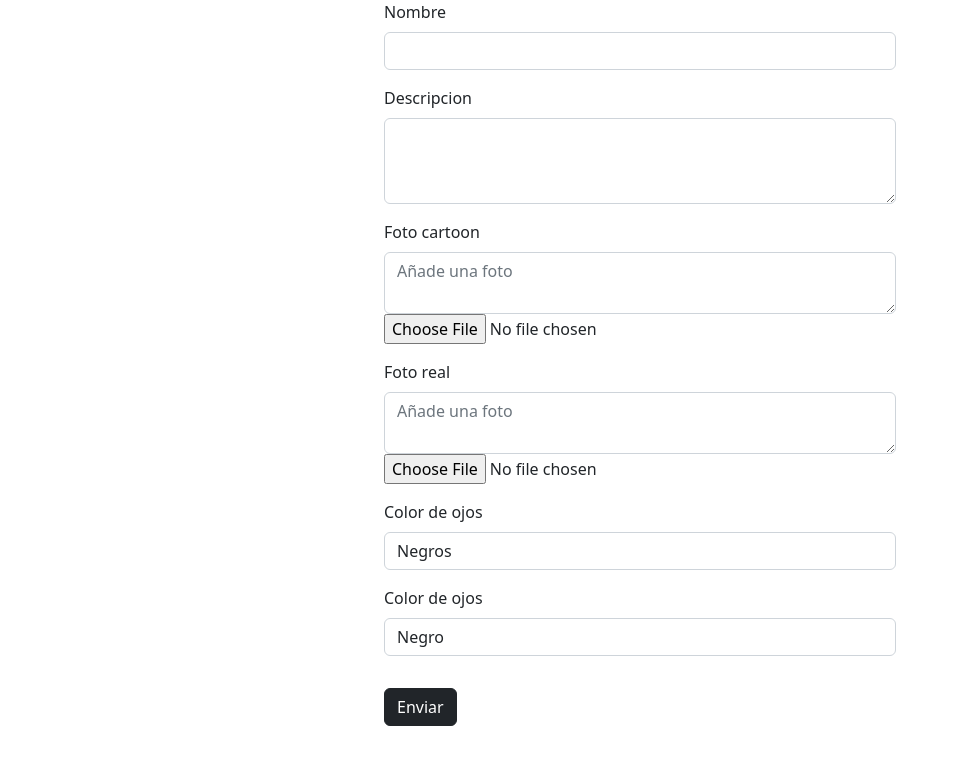
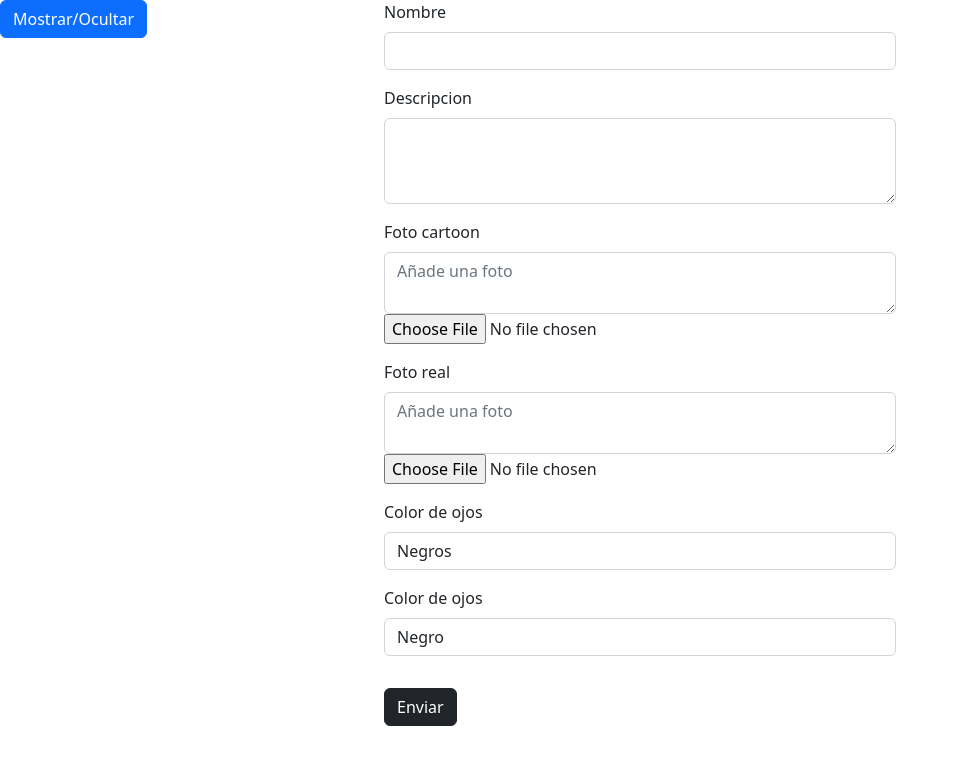
Before and after one commit to Perezdh13/Lila-Proyect, a React (Create React App) app in the folder client/: page /admin/controlData/addWoman in a window 1280 px wide. Shown: the top 764 px of the page, without its empty margins (0-959 px from the left). Built offline with nearby package versions, Linux system fonts and the light colour scheme.

Commit message:
style to admin page

```diff
--- /dev/null
+++ b/client/src/components/admin/controlData/MenuControlData.jsx
@@ -0,0 +1,26 @@
+import React, { useState } from 'react'
+
+function MenuControlData() {
+    const [open, setOpen] = useState(false);
+
+
+    return (
+        <div>
+        <div style={{ position: "fixed", top: 0, left: open ? "15vw" : 0 }}>
+        <button className="btn btn-primary" onClick={() => setOpen(!open)} aria-controls="example-collapse-text" aria-expanded={open}>
+            Mostrar/Ocultar
+        </button>
+      </div>
+
+      <div className={"collapse" + (open ? " show" : "")} style={{ backgroundColor:"purple", position: "fixed", width: "15vw",height:"100%", padding: "20px", borderRight: "1px solid #dee2e6" }}>
+        <div style={{ display: "flex", flexDirection: "column", gap: "5vh", margin: "5vh" }}>
+            <button className="btn btn-secondary">Gestion mujeres</button>
+            <button className="btn btn-secondary">Gestion Palabras</button>
+            <button className="btn btn-secondary">Gestion Alumnado</button>
+        </div>
+      </div>
+      </div>
+    )
+}
+
+export default MenuControlData
--- a/client/src/views/admin/controlDataView/AddWomanView.jsx
+++ b/client/src/views/admin/controlDataView/AddWomanView.jsx
@@ -1,9 +1,11 @@
 import React from 'react'
 import AddWoman from '../../../components/admin/controlData/AddWoman'
+import MenuControlData from '../../../components/admin/controlData/MenuControlData'
 
 function AddWomanView() {
   return (
     <div>
+      <MenuControlData />
         <AddWoman />
     </div>
   )
--- a/client/src/views/games/gamesViews/GuessWhoView.jsx
+++ b/client/src/views/games/gamesViews/GuessWhoView.jsx
@@ -2,7 +2,6 @@ import React from 'react'
 import AskSeccion from '../../../components/games/guessWho/AskSeccion'
 import Player from '../../../components/games/guessWho/Player'
 import WomenGroup from '../../../components/games/guessWho/WomenGroup'
-import IA from '../../../components/games/guessWho/IA'
 
 function GuessWhoView() {
   return (
@@ -10,8 +9,6 @@ function GuessWhoView() {
       <div style={{display:"grid",gridTemplateColumns:"repeat(3,1fr)"}}>
         <Player />
         <AskSeccion />
-        <div style={{display:"none"}} ><IA /></div>
-
       </div>
       <WomenGroup />
     </div>
```
Also changed, not shown: 2 other files (tests, documents, lock files or other folders).
